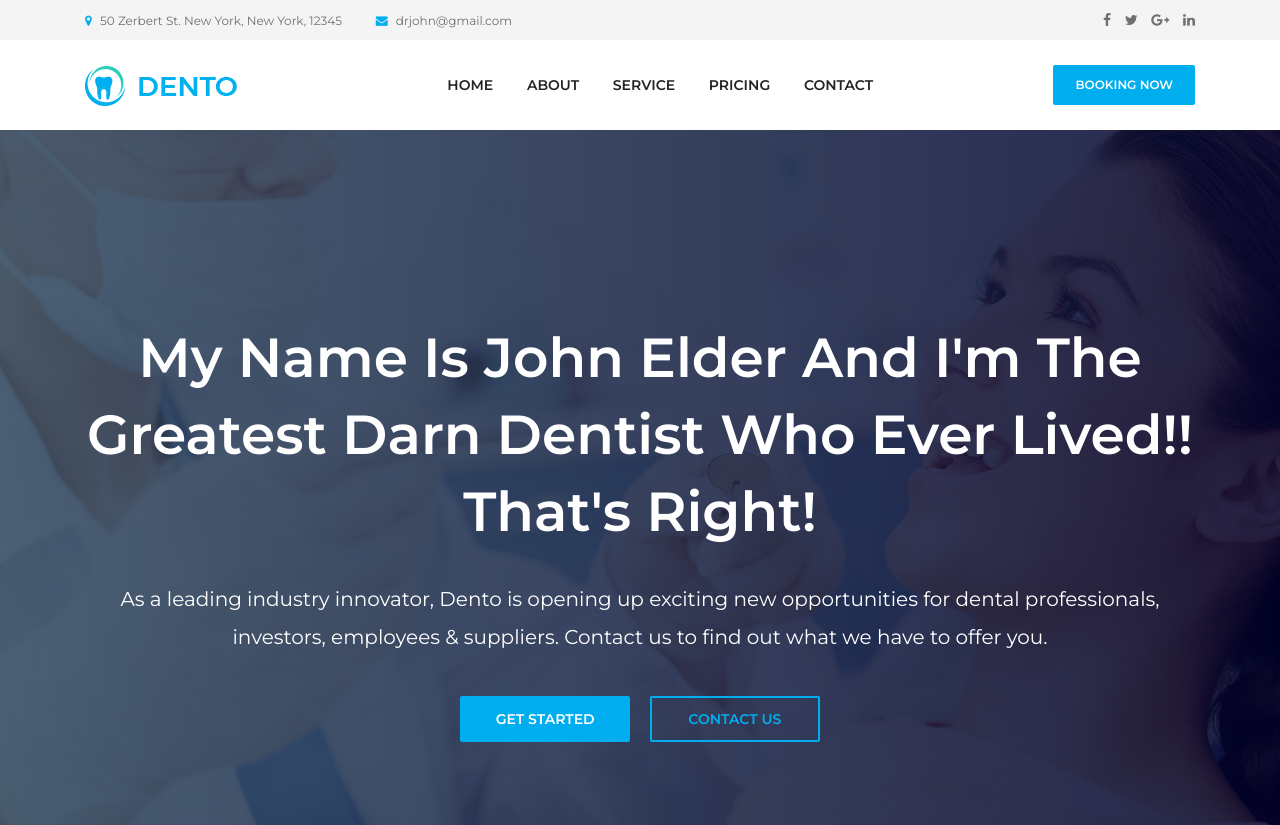
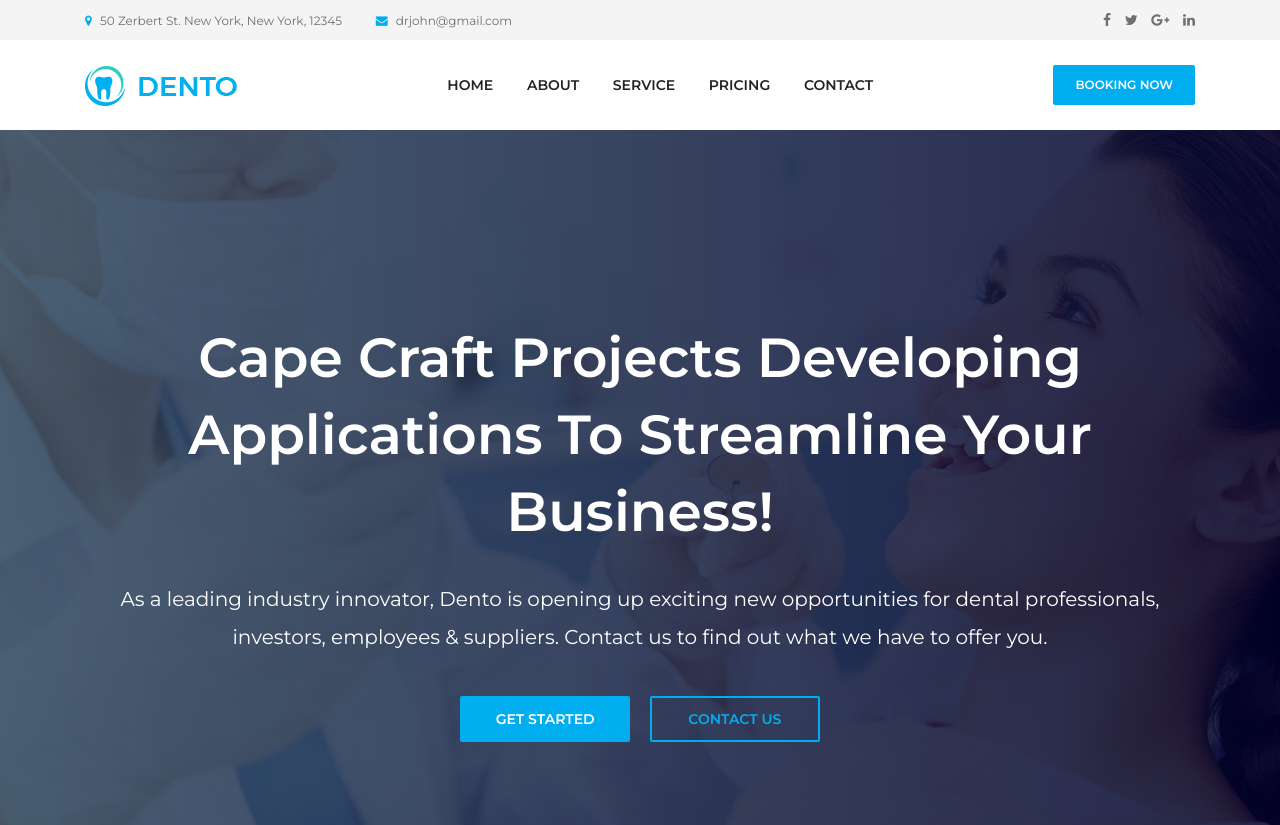
Before and after one commit to robert1948/cape_craft_test, a Django app: page / in a window 1280 px wide. Shown: the top 825 px of the page. Run offline with Django 3.2, Linux system fonts and the light colour scheme; some libraries are stand-ins or nearby versions.

Commit message:
Update home page welcome text to reflect Cape Craft Projects

```diff
--- a/website/templates/home.html
+++ b/website/templates/home.html
@@ -17,7 +17,8 @@
             <div class="col-12">
               <!-- Welcome Text -->
               <div class="welcome-text text-center">
-                <h2 data-animation="fadeInUp" data-delay="100ms">My Name Is John Elder and I'm The Greatest Darn Dentist Who Ever Lived!! That's Right!</h2>
+                <h2 data-animation="fadeInUp" data-delay="100ms">Cape Craft Projects Developing applications to streamline your business!</h2>
+
                 <p data-animation="fadeInUp" data-delay="300ms">As a leading industry innovator, Dento is opening up exciting new opportunities for dental professionals, investors, employees & suppliers. Contact us to find out what we have to
                   offer you.</p>
                 <div class="welcome-btn-group">
```
